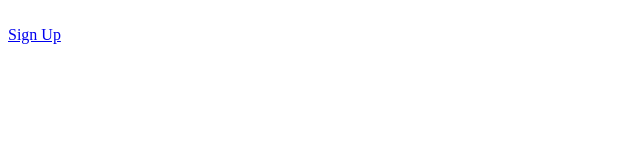
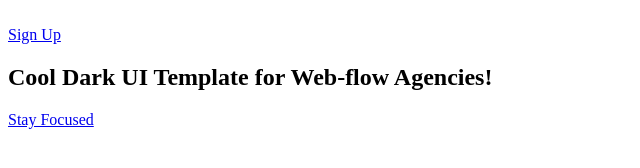
Before and after one commit to priyonti22/my-assignment, a plain HTML site: page index.html in a window 1280 px wide. Shown: the whole page, without its empty margins (0-640 px from the left). Drawn offline with Linux system fonts and the light colour scheme.

Commit message:
hero section done

```diff
--- a/index.html
+++ b/index.html
@@ -12,3 +12,8 @@
       <div class="logo"><img src="./assets/lion.jpg" alt=""></div>
       <a href="#" class="btn">Sign Up</a>
     </header>
+    <!-- Hero Section -->
+    <section class="hero">
+      <h1>Cool Dark UI Template for Web-flow Agencies!</h1>
+      <a href="#" class="btn">Stay Focused</a>
+    </section>
```
